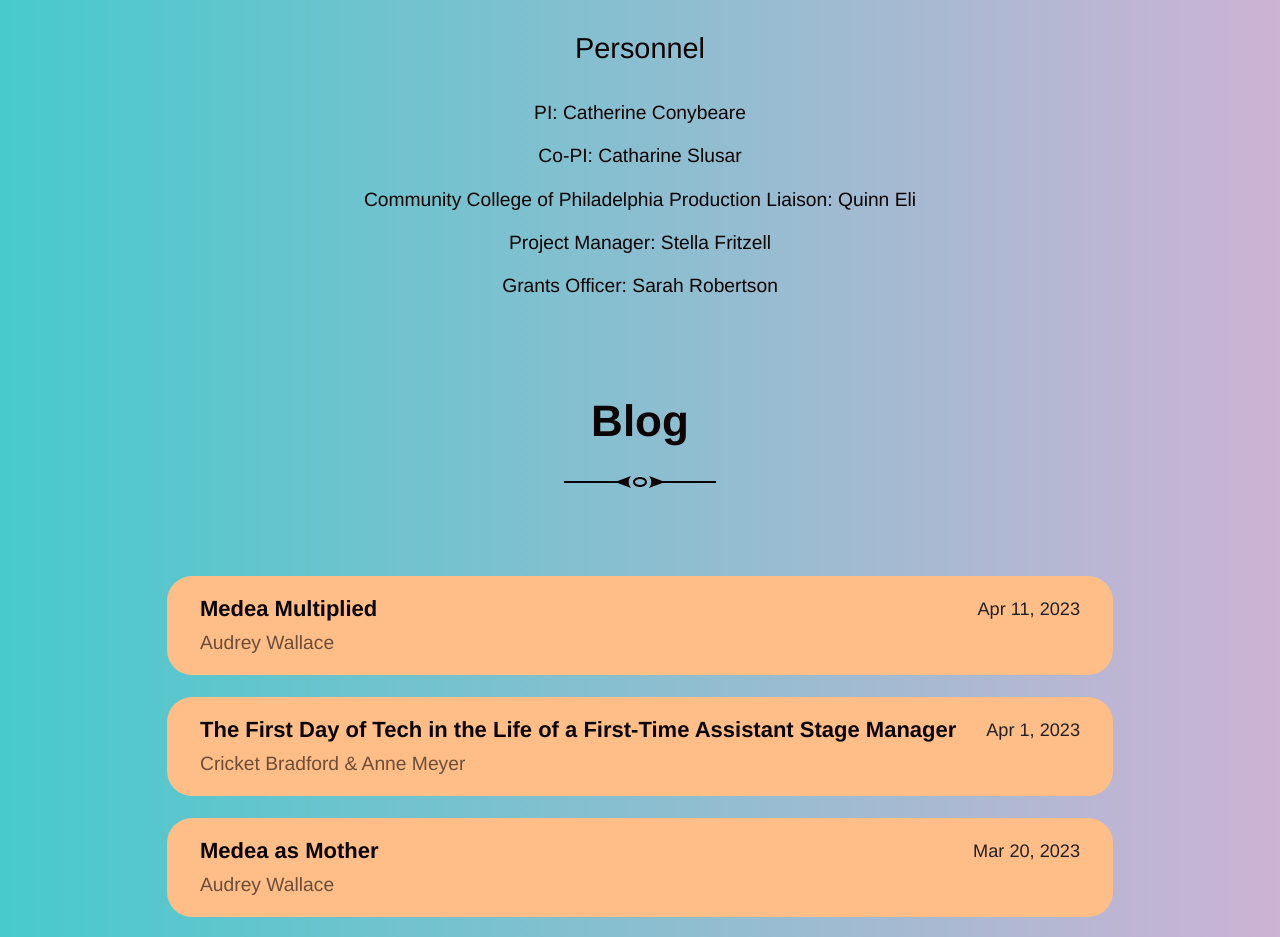
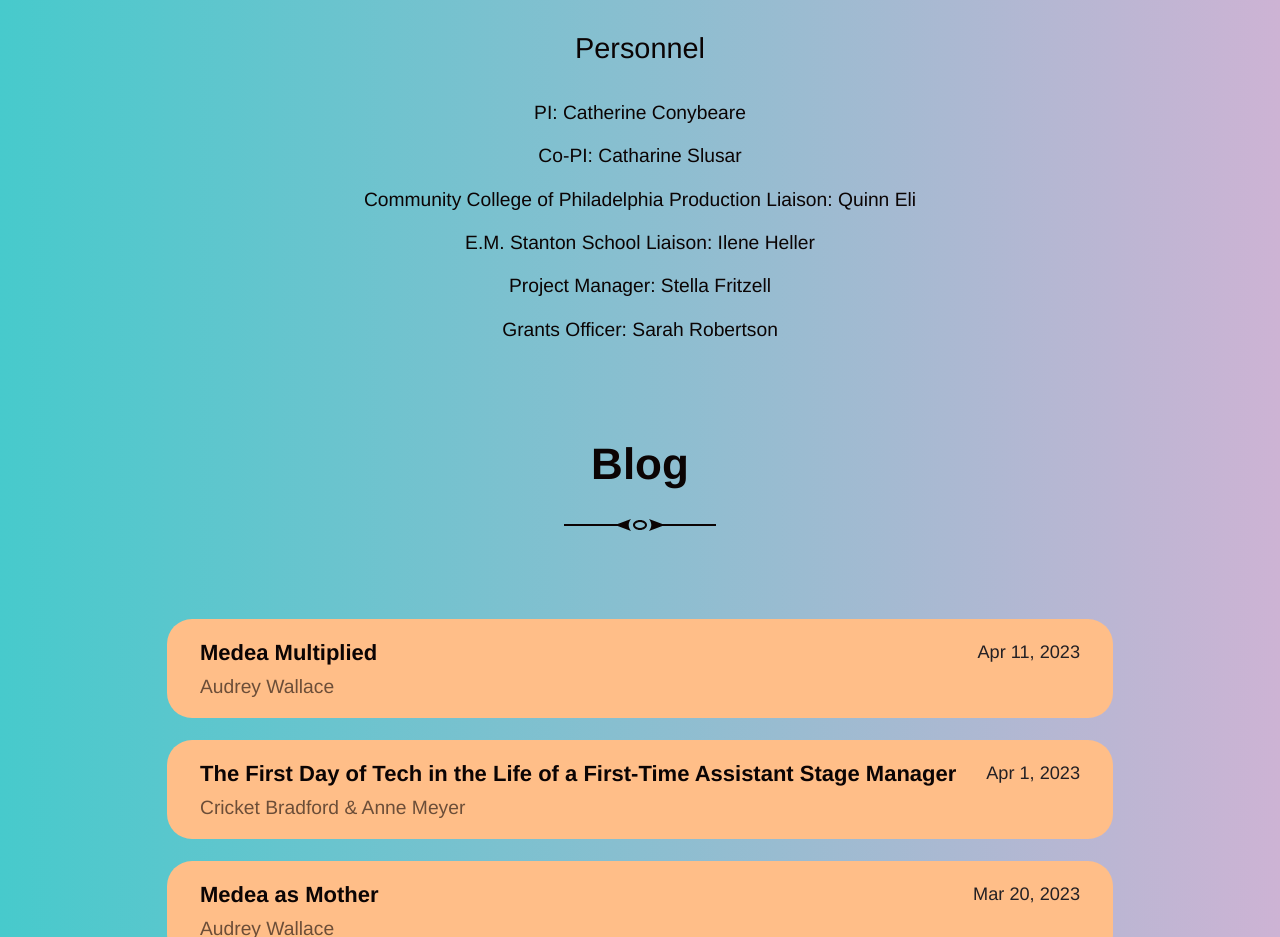
Before and after one commit to digbmc/media-medea, a Jekyll site: the page built from index.html, in a window 1280 px wide. Shown: the part 1089-2026 px from the top of the page. Built offline with Jekyll 4.4.1, drawn with Linux system fonts in a browser that asks for light colours; the list of posts is cut into pages by our own code.

Commit message:
Add to personnel

```diff
--- a/_layouts/home.html
+++ b/_layouts/home.html
@@ -39,6 +39,7 @@ permalink: /
 <p>PI: Catherine Conybeare</p>
 <p>Co-PI: Catharine Slusar</p>
 <p>Community College of Philadelphia Production Liaison: Quinn Eli</p>
+<p>E.M. Stanton School Liaison: Ilene Heller</p>
 <p>Project Manager: Stella Fritzell</p>
 <p>Grants Officer: Sarah Robertson</p>
 
```
